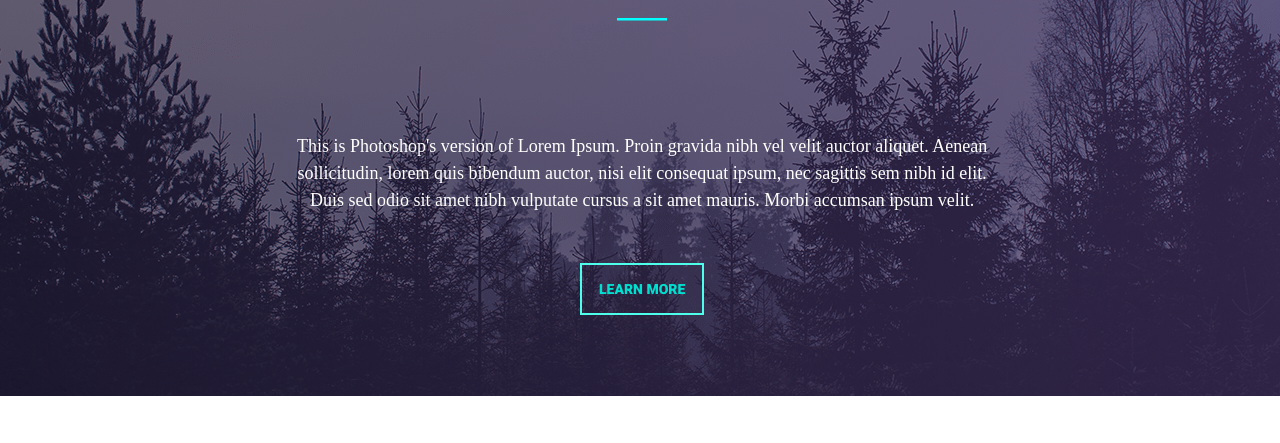
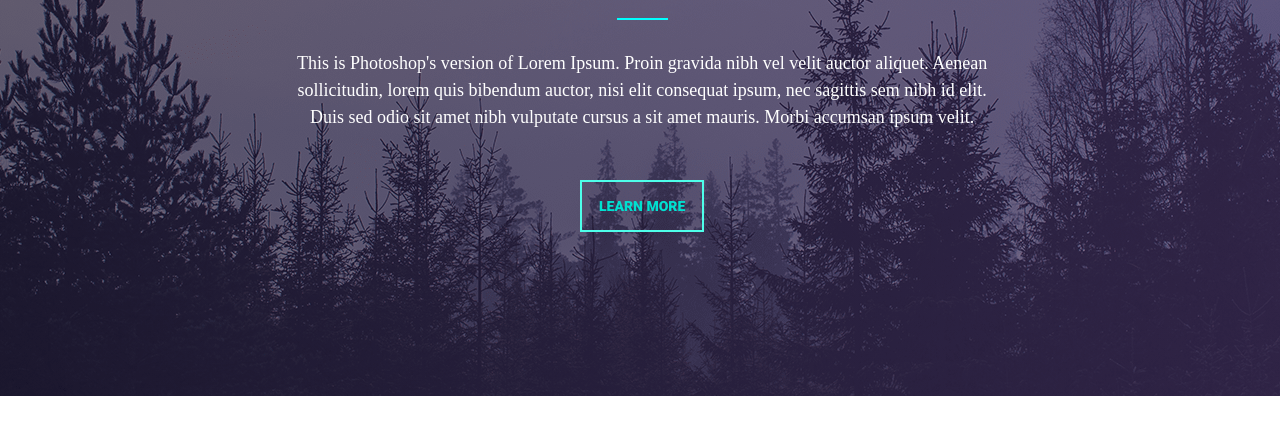
Before and after one commit to AlexandrSherbina/Tajem, a website built with Parcel: page index.html in a window 1280 px wide. Shown: the part 274-717 px from the top of the page. Built offline with nearby package versions, Linux system fonts and the light colour scheme; a web font is replaced by a local one.

Commit message:
head line version 2

```diff
--- a/styles/components/section.css
+++ b/styles/components/section.css
@@ -124,9 +124,15 @@
   align-items: flex-end;
 }
 .section-line-head {
-  width: 50px;
-  height: 100px;
- }
+  width: 51px;
+  height: 2px;
+  background-color: #00e0d0;
+  border: none;
+  padding: 0;
+  margin: 0;
+  opacity: 1;
+  margin-bottom: 15px;
+}
 
 .section-line {
   display: inline-block;
```
